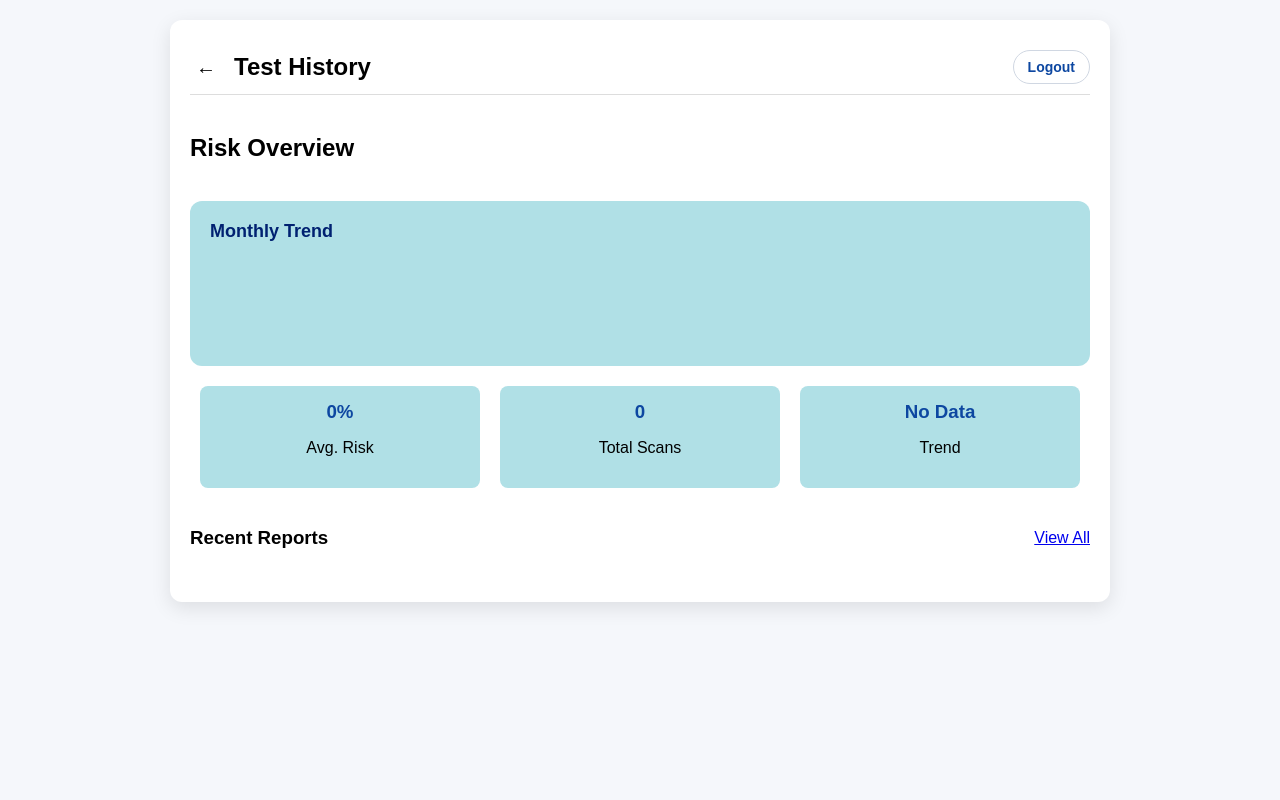
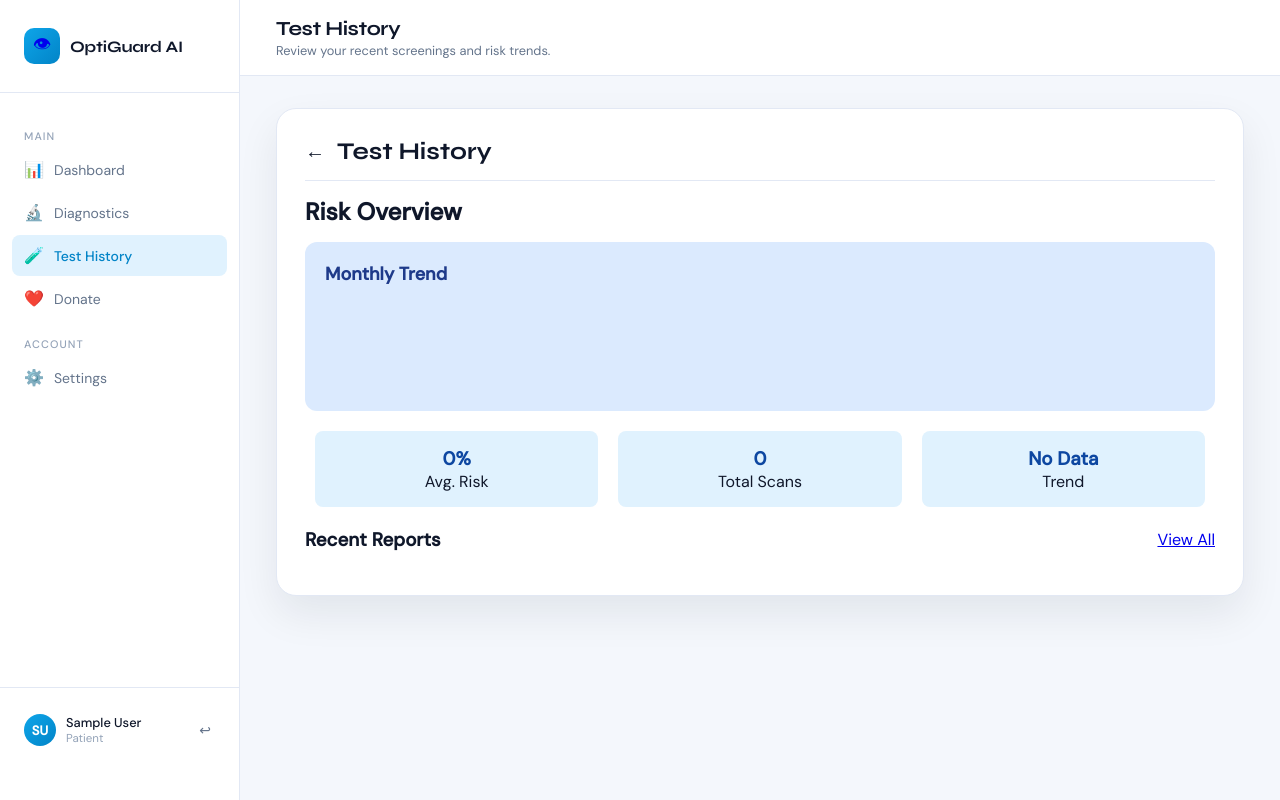
Before and after one commit to KhadijahNM/CSE327_SE_Project, a website: page client/html/test-history.html in a window 1280 px wide. Drawn offline with nearby package versions, Linux system fonts and the light colour scheme; no server answers; sample sign-in values are in the browser's storage.

Commit message:
sidebar added to test-history

```diff
--- a/client/css/test-history.css
+++ b/client/css/test-history.css
@@ -1,21 +1,17 @@
-/* =========================
-   PAGE BACKGROUND
-   ========================= */
-body{
-  font-family: Arial, sans-serif;
-  background:#f5f7fb;
+.dashboard {
+  width: min(100%, 980px);
+  margin: 0 auto;
+  padding: 28px;
+  background: white;
+  border-radius: 20px;
+  border: 1px solid var(--border);
+  box-shadow: 0 18px 40px rgba(15, 23, 42, 0.08);
 }
 
-/* =========================
-   MAIN DASHBOARD CONTAINER
-   ========================= */
-.dashboard {
-  max-width: 900px;
-  margin: 20px auto;
-  padding: 20px;
-  background: white;
-  border-radius: 12px;
-  box-shadow: 0 6px 20px rgba(0,0,0,0.1);
+.history-content {
+  display: flex;
+  justify-content: center;
+  align-items: flex-start;
 }
 
 /* =========================
@@ -25,8 +21,8 @@ body{
   display: flex;
   align-items: center;
   justify-content: space-between;
-  padding: 10px 0;
-  border-bottom: 1px solid #ddd;
+  padding: 0 0 14px;
+  border-bottom: 1px solid var(--border);
 }
 
 .header-actions {
@@ -37,35 +33,18 @@ body{
 
 .title-text {
   margin: 0;
+  font-family: 'Syne', sans-serif;
   font-size: 24px;
   font-weight: bold;
-  color: black;
+  color: var(--text);
 }
 
-/* Buttons for back and menu */
 .icon-btn, .menu-btn {
   background: none;
   border: none;
-  color: black;
+  color: var(--text);
   font-size: 20px;
   cursor: pointer;
-}
-
-.logout-mini-btn {
-  border: 1px solid #d0d7e2;
-  background: #fff;
-  color: #0d47a1;
-  font-size: 14px;
-  font-weight: 600;
-  border-radius: 999px;
-  padding: 8px 14px;
-  cursor: pointer;
-  transition: 0.2s ease;
-}
-
-.logout-mini-btn:hover {
-  border-color: #0d47a1;
-  background: #eef5ff;
 }
 
 /* =========================
@@ -81,7 +60,7 @@ body{
 .subtitle {
   font-size: 24px;
   font-weight: bold;
-  color: black;
+  color: var(--text);
 }
 
 /* Filter section */
@@ -102,18 +81,18 @@ body{
    CHART BOX
    ========================= */
 .chart-box {
-  background: #B0E0E6;
+  background: #dbeafe;
   padding: 20px;
   border-radius: 12px;
   margin-bottom: 20px;
 }
 
-.chart-title {
-  margin: 0;
-  font-size: 18px;
-  font-weight: bold;
-  color: #002171;
-}
+  .chart-title {
+    margin: 0;
+    font-size: 18px;
+    font-weight: bold;
+    color: #1e3a8a;
+  }
 
 .chart-subtitle {
   margin: 5px 0 15px;
@@ -134,11 +113,11 @@ body{
 /* Individual stat card */
 .stat-box {
   flex: 1;
-  background: #B0E0E6;
+  background: #e0f2fe;
   margin: 0 10px;
   padding: 15px;
   border-radius: 8px;
-  color: black;
+  color: var(--text);
 
   /* ✅ Center content horizontally & vertically */
   display: flex;
@@ -185,7 +164,7 @@ body{
 .reports-title{
   font-size:22px;
   font-weight:bold;
-  color:black;
+  color:var(--text);
 }
 
 .view-all{
@@ -205,7 +184,8 @@ body{
 
   background:white;
   border-radius:10px;
-  box-shadow:0 4px 10px rgba(0,0,0,0.08);
+  border:1px solid var(--border);
+  box-shadow:0 4px 10px rgba(0,0,0,0.04);
 
   padding:15px;
   margin-bottom:12px;
@@ -220,7 +200,7 @@ body{
 .report-date{
   font-size:15px;
   font-weight:bold;
-  color:black;
+  color:var(--text);
 }
 
 .report-time{
@@ -271,6 +251,21 @@ body{
   color:#0D47A1;
 }
 
+@media (max-width: 900px) {
+  .dashboard {
+    padding: 20px;
+  }
+
+  .stats {
+    flex-direction: column;
+    gap: 12px;
+  }
+
+  .stat-box {
+    margin: 0;
+  }
+}
+
 .risk-label{
   font-size:13px;
   color:#666;
--- a/client/html/test-history.html
+++ b/client/html/test-history.html
@@ -3,13 +3,63 @@
 
 <head>
   <meta charset="UTF-8">
-<title>OptiGuard AI - Test History</title>
+  <meta name="viewport" content="width=device-width, initial-scale=1.0">
+  <title>OptiGuard AI — Test History</title>
+  <link href="https://fonts.googleapis.com/css2?family=Syne:wght@400;600;700;800&family=DM+Sans:wght@300;400;500&display=swap" rel="stylesheet">
+  <link rel="stylesheet" href="../css/base.css">
   <link rel="stylesheet" href="../css/test-history.css">
   <script src="https://cdn.jsdelivr.net/npm/chart.js"></script>
 </head>
 
 <body>
 
+<aside class="sidebar">
+  <a href="/" class="sidebar-brand">
+    <div class="brand-icon">👁</div>
+    <span class="brand-name">OptiGuard AI</span>
+  </a>
+
+  <nav class="sidebar-nav">
+    <span class="nav-label">Main</span>
+    <a href="/dashboard" class="nav-item">
+      <span class="nav-icon">📊</span> Dashboard
+    </a>
+    <a href="/diagnostics" class="nav-item">
+      <span class="nav-icon">🔬</span> Diagnostics
+    </a>
+    <a href="/test-history" class="nav-item active">
+      <span class="nav-icon">🧪</span> Test History
+    </a>
+    <a href="/donation" class="nav-item">
+      <span class="nav-icon">❤️</span> Donate
+    </a>
+    <span class="nav-label">Account</span>
+    <a href="/settings" class="nav-item">
+      <span class="nav-icon">⚙️</span> Settings
+    </a>
+  </nav>
+
+  <div class="sidebar-footer">
+    <div class="user-row">
+      <div class="user-avatar" id="sidebarAvatar">U</div>
+      <div class="user-info">
+        <div class="user-name" id="sidebarName">User</div>
+        <div class="user-role">Patient</div>
+      </div>
+      <button class="logout-btn" id="logoutBtn" title="Logout">↩</button>
+    </div>
+  </div>
+</aside>
+
+<div class="main">
+  <header class="topbar">
+    <div class="topbar-left">
+      <h1>Test History</h1>
+      <p>Review your recent screenings and risk trends.</p>
+    </div>
+  </header>
+
+  <div class="content history-content">
     <div class="dashboard">
 
       <!-- TITLE BAR -->
@@ -18,7 +68,6 @@
           <button class="icon-btn" onclick="goBack()">←</button>
           <h2 class="title-text">Test History</h2>
         </div>
-    <button class="logout-mini-btn" id="logoutBtn" title="Logout">Logout</button>
       </div>
 
       <!-- SUBTITLE -->
@@ -58,6 +107,10 @@
       </div>
 
     </div>
+  </div>
+</div>
+
+<script src="/js/auth.js"></script>
 
 <script>
 
@@ -115,11 +168,6 @@ async function loadReports() {
     alert("❌ Failed to load reports. Check backend server.");
   }
 }
-
-document.getElementById('logoutBtn').addEventListener('click', () => {
-  sessionStorage.removeItem('optiUser');
-  window.location.href = '/login';
-});
 
 requireSessionUser();
 loadReports();
```
Also changed, not shown: docs/README.md. Lines whose indentation alone changed are shown as unchanged.
